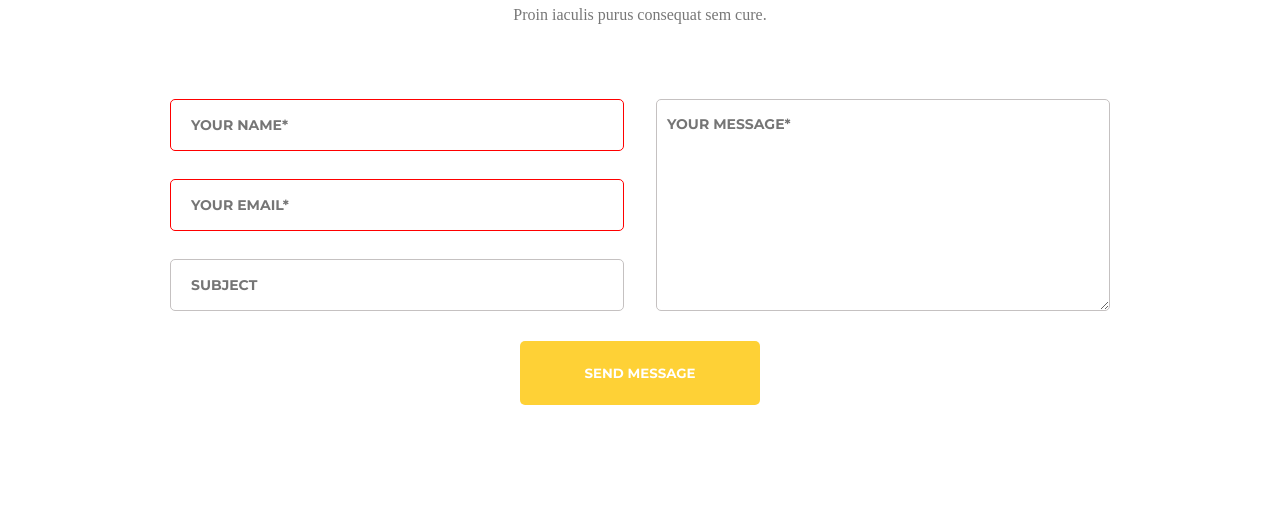
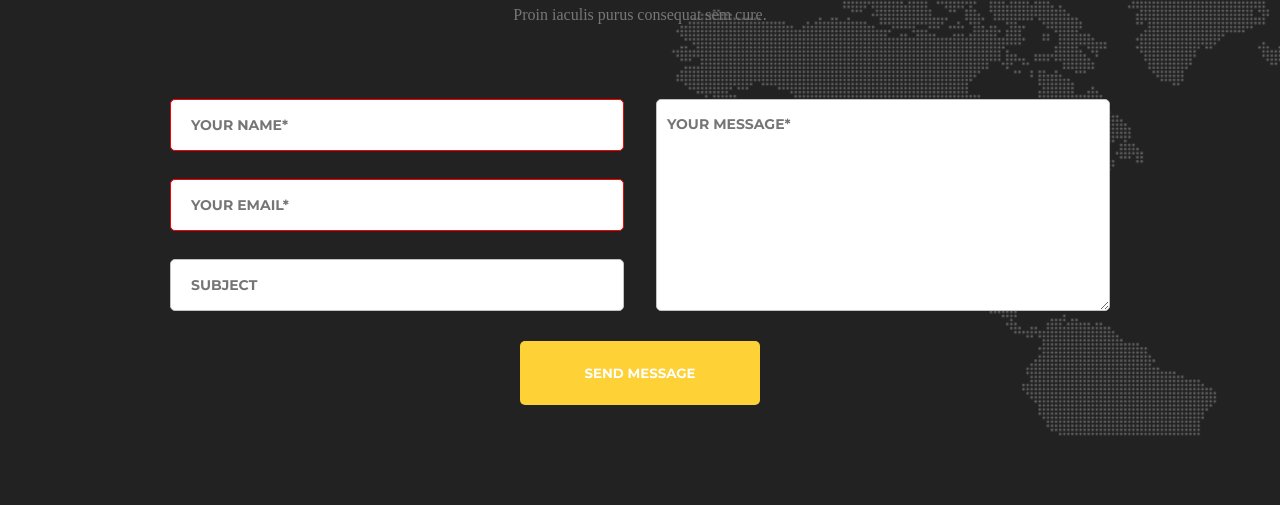
Before and after one commit to nomiso2000/goit-fe-course, a plain HTML site: page Module-7/index.html in a window 1280 px wide. Shown: the part 821-1326 px from the top of the page. Drawn offline with Linux system fonts and the light colour scheme.

Commit message:
fixed footer/input

```diff
--- a/Module-7/css/style.css
+++ b/Module-7/css/style.css
@@ -131,7 +131,10 @@ main {
 }
 footer {
   height: 675px;
-  background-image: url("../img/Map.jpg");
+  background-color: #222222;
+  background-image: url("../img/Map.png");
+  background-position: right;
+  background-repeat: no-repeat;
 }
 .footer_title {
   padding-top: 105px;
```
Also changed, not shown: Module-7/img/Map.png (added).
